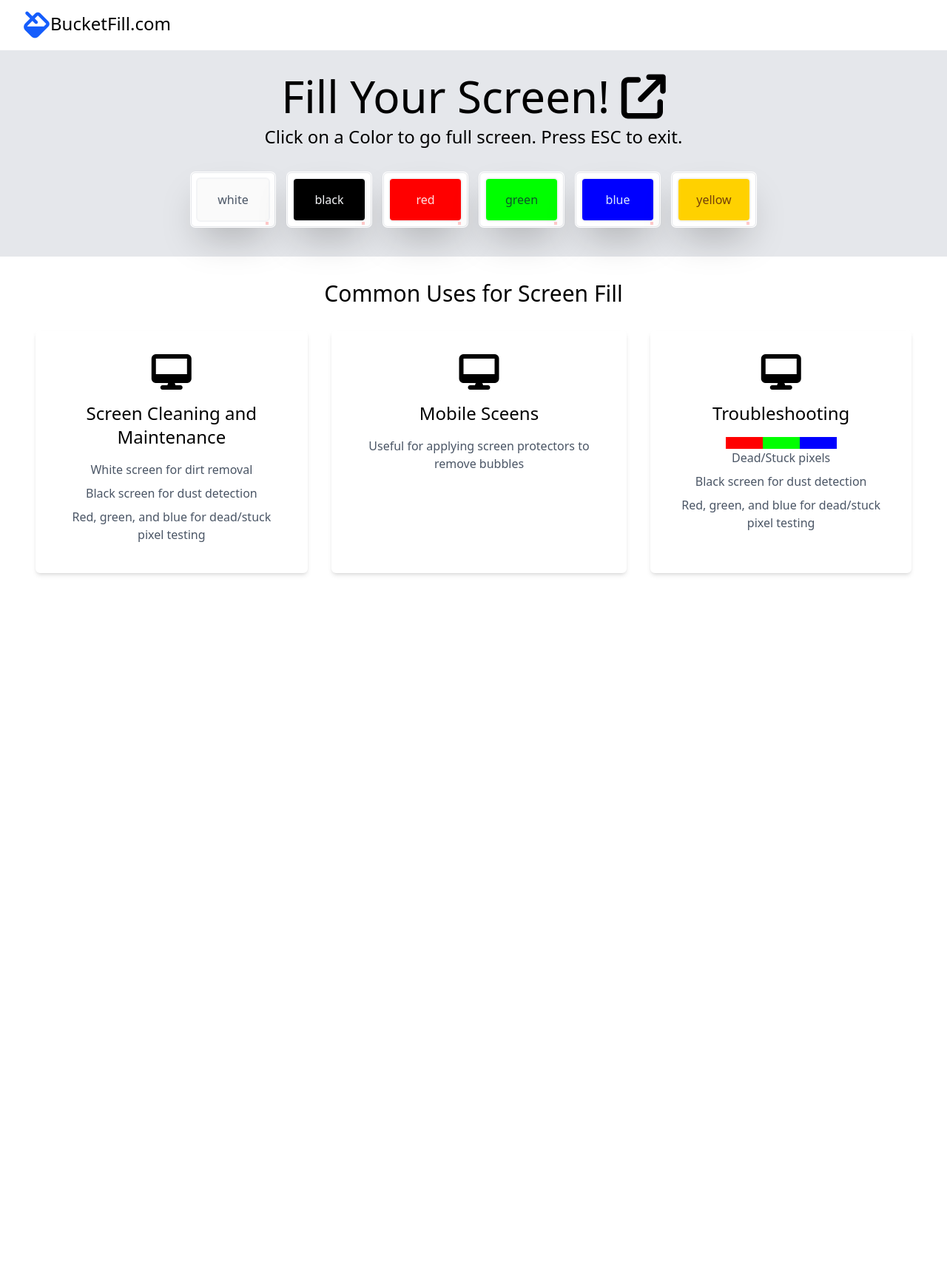
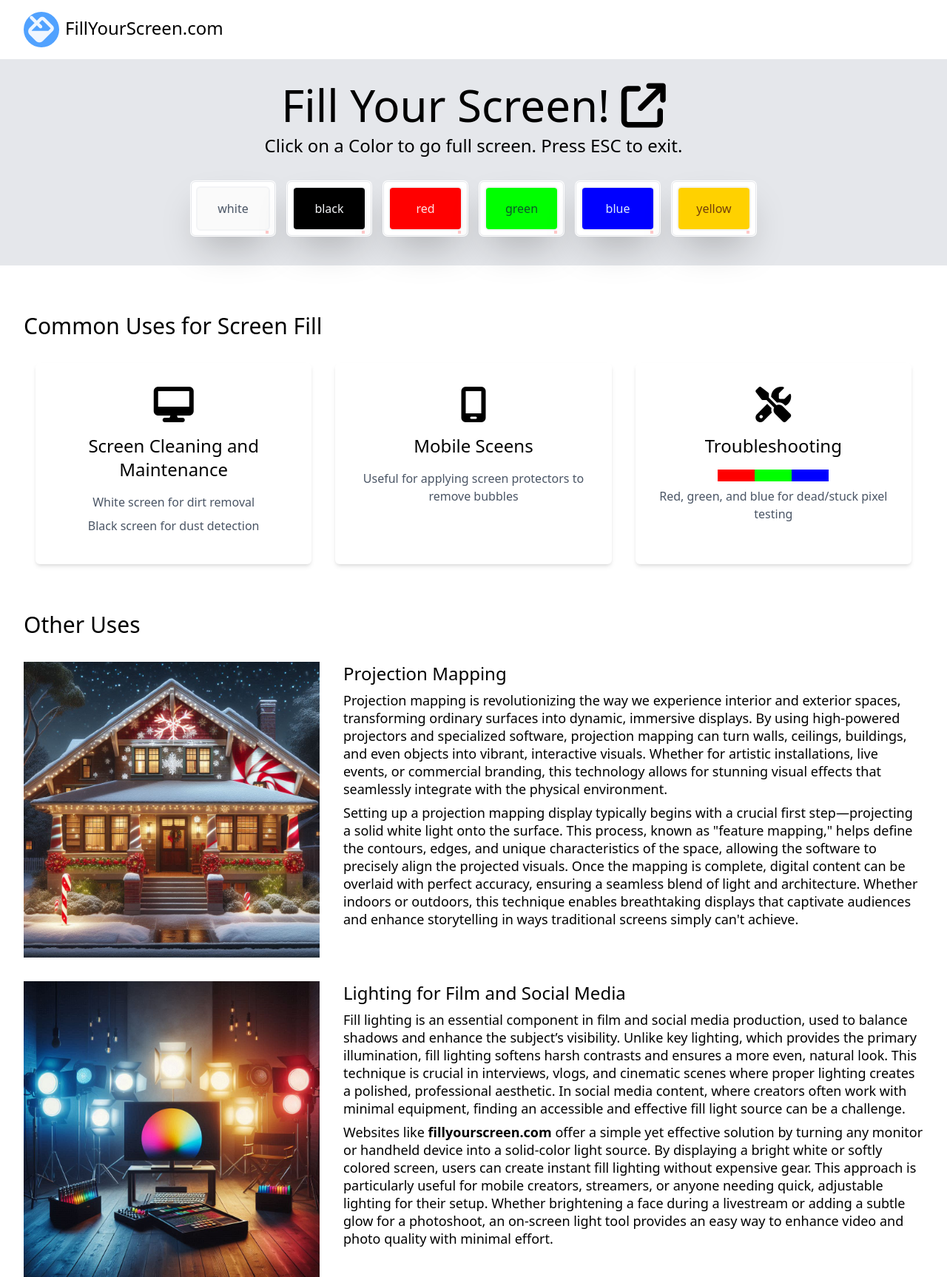
Before and after one commit to clockwerkz/screen-buttons, a website built with Vite: page index.html in a window 1280 px wide. Shown: the whole page at 74% size. Before the commit the page ends 800 px from the top, so only its background shows below. Built offline with nearby package versions, Linux system fonts and the light colour scheme.

Commit message:
adding additional info section

```diff
--- a/index.html
+++ b/index.html
@@ -3,16 +3,22 @@
 <head>
   <meta charset="UTF-8">
   <meta name="viewport" content="width=device-width, initial-scale=1.0">
-  <title>Screen Buttons</title>
+  <meta name="robots" content="index,follow,noodp">
+  <meta name="description" content="Use a white screen to clean a display from dust and dirt. White screen is also useful for projection mapping displays. Use the red, green and blue colors to troubleshoot dead pixels. Other color screens provided are useful for film and social media productions.">
+  <title>Fill Your Screen</title>
+  <link rel="icon" type="image/x-icon" href="/images/favicon.ico">
   <link href="src/style.css" rel="stylesheet"/>
   <link rel="stylesheet" href="https://cdnjs.cloudflare.com/ajax/libs/font-awesome/6.7.2/css/all.min.css" integrity="sha512-Evv84Mr4kqVGRNSgIGL/F/aIDqQb7xQ2vcrdIwxfjThSH8CSR7PBEakCr51Ck+w+/U6swU2Im1vVX0SVk9ABhg==" crossorigin="anonymous" referrerpolicy="no-referrer" />
 </head>
-  <nav class="flex px-8 py-4">
-    <i class="fa-solid fa-fill text-4xl text-blue-600"></i> <h2 class="text-2xl">BucketFill.com</h2>
+  <nav class="flex align-middle px-8 py-4">
+    <div class="h-12 w-12 bg-blue-400 rounded-full text-center">
+      <i class="fa-solid fa-fill text-4xl text-blue-50 relative top-1.5"></i>
+    </div>
+    <p class="text-2xl ml-2 mt-1.5">FillYourScreen.com</p>
   </nav>
   <section id="hero" class="bg-gray-200 py-8">
     <h1 class="text-center text-6xl font-normal">Fill Your Screen! <i class="fa-solid fa-arrow-up-right-from-square"></i></h1>
-    <h3 class="text-center text-2xl font-light mt-2 mb-6">Click on a Color to go full screen. Press ESC to exit. </h3>
+    <h2 class="text-center text-2xl font-light mt-2 mb-6">Click on a Color to go full screen. Press ESC to exit. </h3>
     <div id="button-container" class="flex justify-center flex-wrap">
       <div class="color-monitor">
         <button class="color-button white-overlay rounded-md" onclick="showOverlay('white')" />
@@ -40,39 +46,59 @@
       </div>
     </div>
   </section>
-  <section id="uses" class="mt-8">
-    <h2 class="text-3xl text-center mb-8">Common Uses for Screen Fill</h2>
-    <div class="flex md:flex-row flex-col px-8 justify-between
+  <section id="common-uses" class="mt-16 px-8">
+    <h2 class="text-3xl mb-8">Common Uses for Screen Fill</h2>
+    <div class="flex md:flex-row flex-col justify-between
     ">
-      <div class="rounded-md shadow-md text-center p-8 md:mx-4 my-2 sm:my-0">
+      <div class="rounded-md shadow-md text-center p-8 md:mx-4 my-4 md:my-0 flex-1">
         <i class="fa-solid fa-desktop text-5xl"></i>
         <h3 class="text-2xl my-4">Screen Cleaning and Maintenance</h3>
         <uL class="text-gray-600">
           <li class="mb-2">White screen for dirt removal</li>
           <li class="mb-2">Black screen for dust detection</li>
-          <li class="mb-2">Red, green, and blue for dead/stuck pixel testing</li>
         </uL>
       </div>
-      <div class="rounded-md shadow-md text-center p-8 sm:mx-4 my-2 sm:my-0">
-        <i class="fa-solid fa-desktop text-5xl"></i>
+      <div class="rounded-md shadow-md text-center p-8 md:mx-4 my-4 md:my-0 flex-1">
+        <i class="fa-solid fa-mobile-screen text-5xl"></i>
         <h3 class="text-2xl my-4">Mobile Sceens</h3>
         <uL class="text-gray-600">
           <li class="mb-2">Useful for applying screen protectors to remove bubbles</li>
         </uL>
       </div>
-      <div class="rounded-md shadow-md text-center p-8 sm:mx-4 my-2 sm:my-0">
-        <i class="fa-solid fa-desktop text-5xl"></i>
+      <div class="rounded-md shadow-md text-center p-8 md:mx-4 my-4 md:my-0 flex-1">
+        <i class="fa-solid fa-screwdriver-wrench text-5xl"></i>
         <h3 class="text-2xl my-4">Troubleshooting</h3>
-        <div class="w-[150px] h-4 bg-gray-300 mx-auto flex">
+        <div class="w-[150px] h-4 bg-gray-300 mx-auto flex mb-2">
           <div class="w-[50px] bg-[#FF0000] h-full"></div>
           <div class="w-[50px] bg-[#00FF00] h-full"></div>
           <div class="w-[50px] bg-[#0000FF] h-full"></div>
         </div>
         <uL class="text-gray-600">
-          <li class="mb-2">Dead/Stuck pixels</li>
-          <li class="mb-2">Black screen for dust detection</li>
           <li class="mb-2">Red, green, and blue for dead/stuck pixel testing</li>
         </uL>
+      </div>
+    </div>
+  </section>
+  <section id="other-uses" class="mt-16 px-8">
+    <h2 class="text-3xl mb-8">Other Uses</h2>
+    <div>
+      <div class="flex md:flex-row flex-col">
+        <image src="images/ProjectionMapping.jpeg" class="h-100 w-100 md:mx-0 mx-auto" alt="A rendered night time image of a house with a holiday display of snowflakes and peppermint projected on the front of the house."/>
+        <div class="md:pl-8 p-0">
+          <h3 class="text-2xl md:text-left text-center mt-4 md:mt-0">Projection Mapping</h3>
+          <p class="mt-2 text-lg/6">Projection mapping is revolutionizing the way we experience interior and exterior spaces, transforming ordinary surfaces into dynamic, immersive displays. By using high-powered projectors and specialized software, projection mapping can turn walls, ceilings, buildings, and even objects into vibrant, interactive visuals. Whether for artistic installations, live events, or commercial branding, this technology allows for stunning visual effects that seamlessly integrate with the physical environment.</p>
+          <p class="mt-2 text-lg/6">Setting up a projection mapping display typically begins with a crucial first step—projecting a solid white light onto the surface. This process, known as "feature mapping," helps define the contours, edges, and unique characteristics of the space, allowing the software to precisely align the projected visuals. Once the mapping is complete, digital content can be overlaid with perfect accuracy, ensuring a seamless blend of light and architecture. Whether indoors or outdoors, this technique enables breathtaking displays that captivate audiences and enhance storytelling in ways traditional screens simply can't achieve.</p>
+        </div>
+      </div>
+    </div>
+    <div class="mt-8">
+      <div class="flex md:flex-row flex-col">
+        <image src="images/LightingEffects.jpeg" class="h-100 w-100" alt="rendered image of a film studio with various types of floodlights and colors, and prominently displayed in the middle is a monitor with a color wheel on the display."/>
+        <div class="md:pl-8 p-0">
+          <h3 class="text-2xl">Lighting for Film and Social Media</h3>
+          <p class="mt-2 text-lg/6">Fill lighting is an essential component in film and social media production, used to balance shadows and enhance the subject’s visibility. Unlike key lighting, which provides the primary illumination, fill lighting softens harsh contrasts and ensures a more even, natural look. This technique is crucial in interviews, vlogs, and cinematic scenes where proper lighting creates a polished, professional aesthetic. In social media content, where creators often work with minimal equipment, finding an accessible and effective fill light source can be a challenge.</p>
+          <p class="mt-2 text-lg/6">Websites like <span class="font-bold">fillyourscreen.com</span> offer a simple yet effective solution by turning any monitor or handheld device into a solid-color light source. By displaying a bright white or softly colored screen, users can create instant fill lighting without expensive gear. This approach is particularly useful for mobile creators, streamers, or anyone needing quick, adjustable lighting for their setup. Whether brightening a face during a livestream or adding a subtle glow for a photoshoot, an on-screen light tool provides an easy way to enhance video and photo quality with minimal effort.</p>
+        </div>
       </div>
     </div>
   </section>
@@ -82,6 +108,8 @@
       const overlay = document.getElementById('screen-overlay');
       overlay.style.backgroundColor = color;
       overlay.style.display = 'block';
+      document.documentElement.style.overflow = 'hidden';
+      document.body.scroll = "no";
 
       // Request fullscreen
       const elem = document.documentElement;
@@ -103,6 +131,8 @@
       if (!document.fullscreenElement) {
         const overlay = document.getElementById('screen-overlay');
         overlay.style.display = 'none';
+        document.documentElement.style.overflow = 'scroll';
+        document.body.scroll = "yes";
         document.removeEventListener('fullscreenchange', exitFullscreenHandler);
       }
     }
--- /dev/null
+++ b/robots.txt
@@ -0,0 +1,16 @@
+User-agent: *
+Disallow: /private/
+Disallow: /temp/
+Disallow: /admin/
+Disallow: /cgi-bin/
+
+# Specific files or file types
+Disallow: /*.log$
+Disallow: /old-page.html
+
+# Allow access to specific directories or files
+Allow: /public/
+Allow: /images/
+
+# Crawl-delay (use with caution, not all bots respect it)
+Crawl-delay: 10
```
Also changed, not shown: images/LightingEffects.jpeg (added), images/ProjectionMapping.jpeg (added), images/favicon.ico (added).
